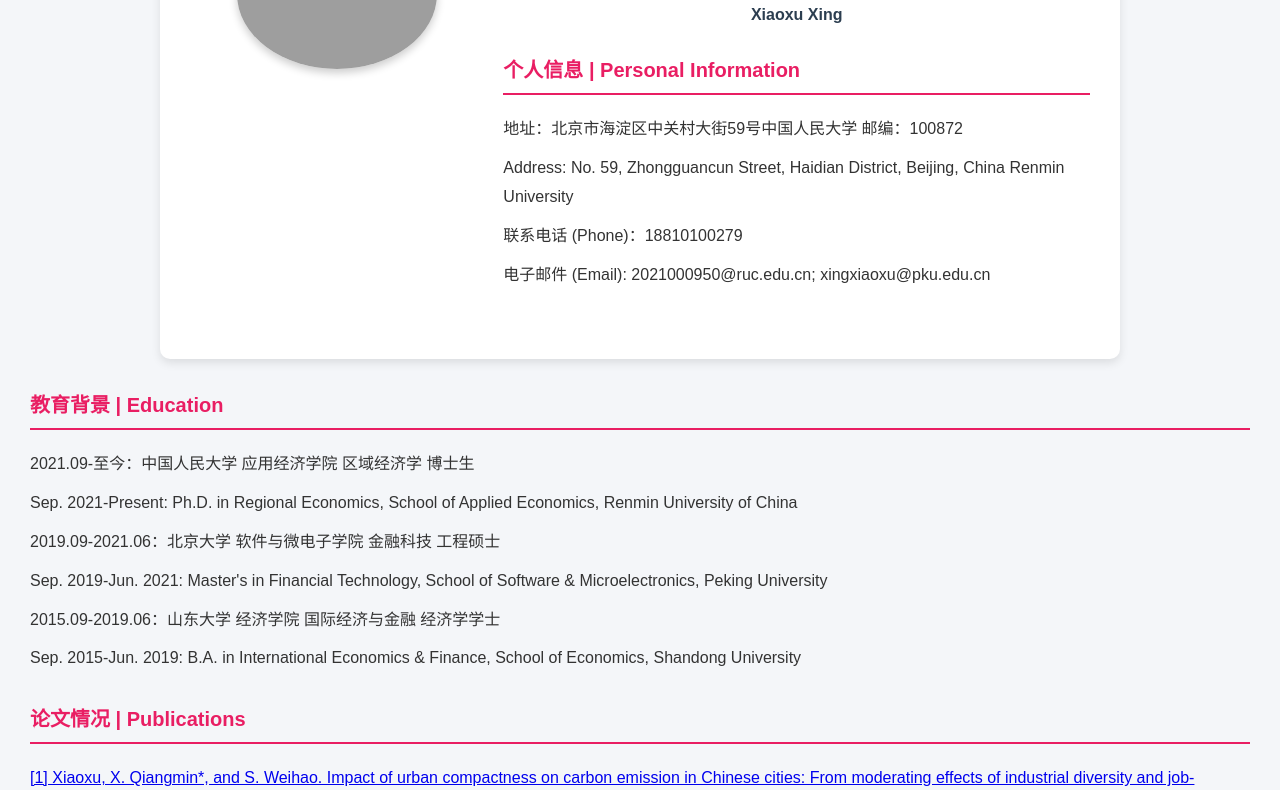
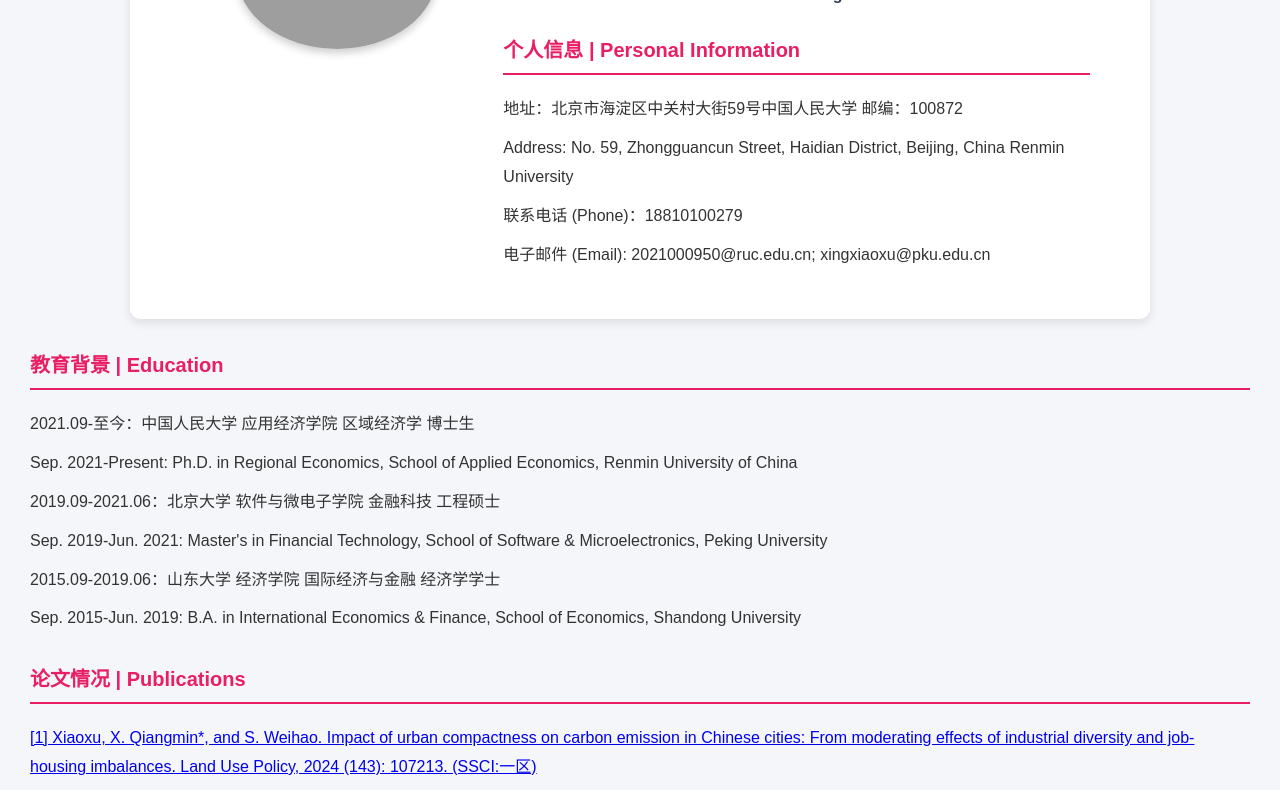
Before and after one commit to xiaoxuruc1998/xiaoxuCV, a plain HTML site: page index.html in a window 1280 px wide. Shown: the part 181-971 px from the top of the page. Drawn offline with Linux system fonts and the light colour scheme; grey boxes are pictures that could not be loaded.

Commit message:
Update index.html

```diff
--- a/index.html
+++ b/index.html
@@ -17,13 +17,13 @@
             max-width: 900px;
             margin: auto;
             background: #fff;
-            padding: 50px;
+            padding: 30px;
             box-shadow: 0 4px 10px rgba(0, 0, 0, 0.1);
             border-radius: 10px;
             margin-top: 50px;
             display: flex;
-            padding-left: 30px;  /* 左右增加空隙 */
-            padding-right: 30px; /* 左右增加空隙 */
+            padding-left: 60px;  /* 左右增加空隙 */
+            padding-right: 60px; /* 左右增加空隙 */
         }
         h1 {
             text-align: center;
```
